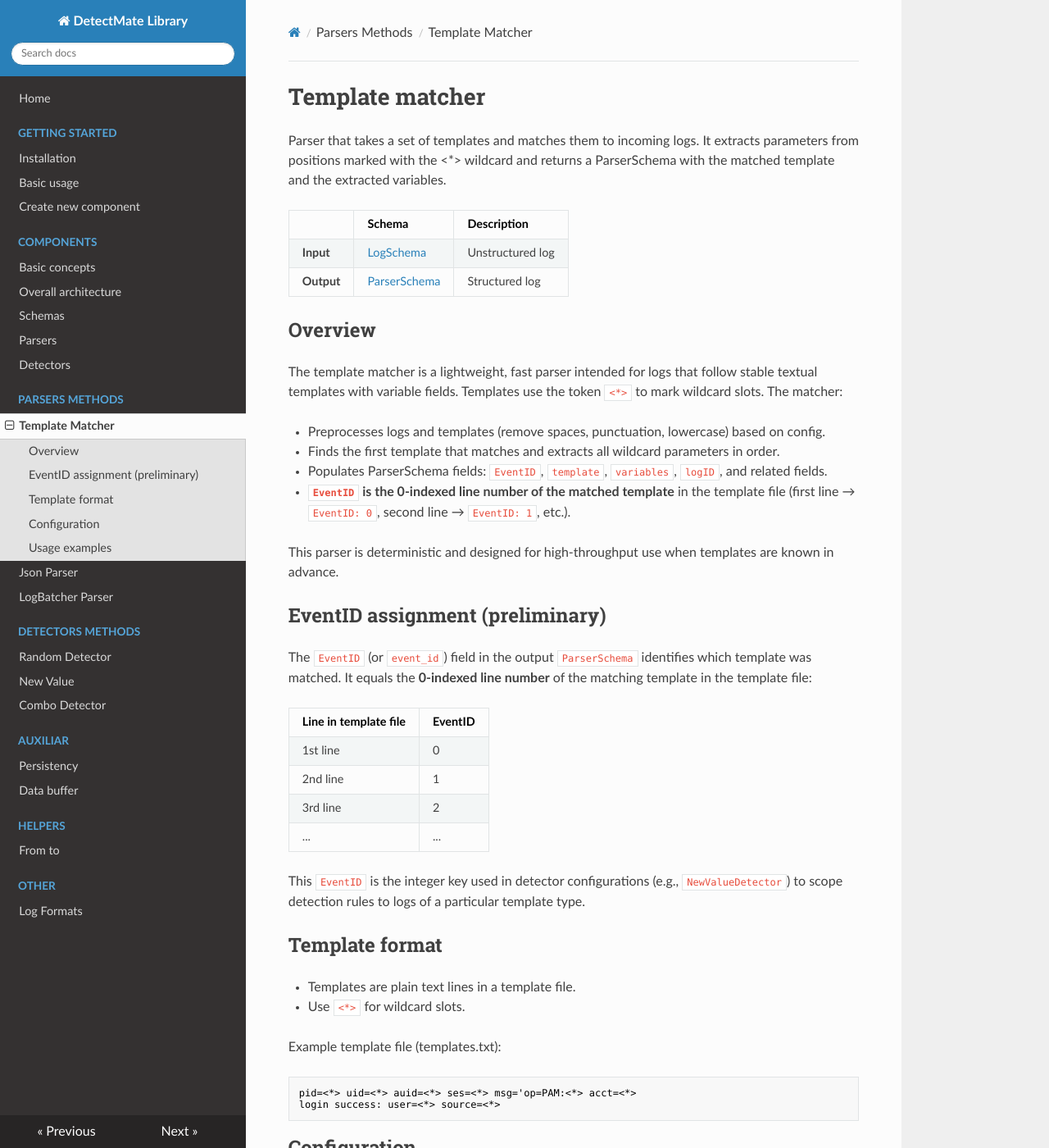
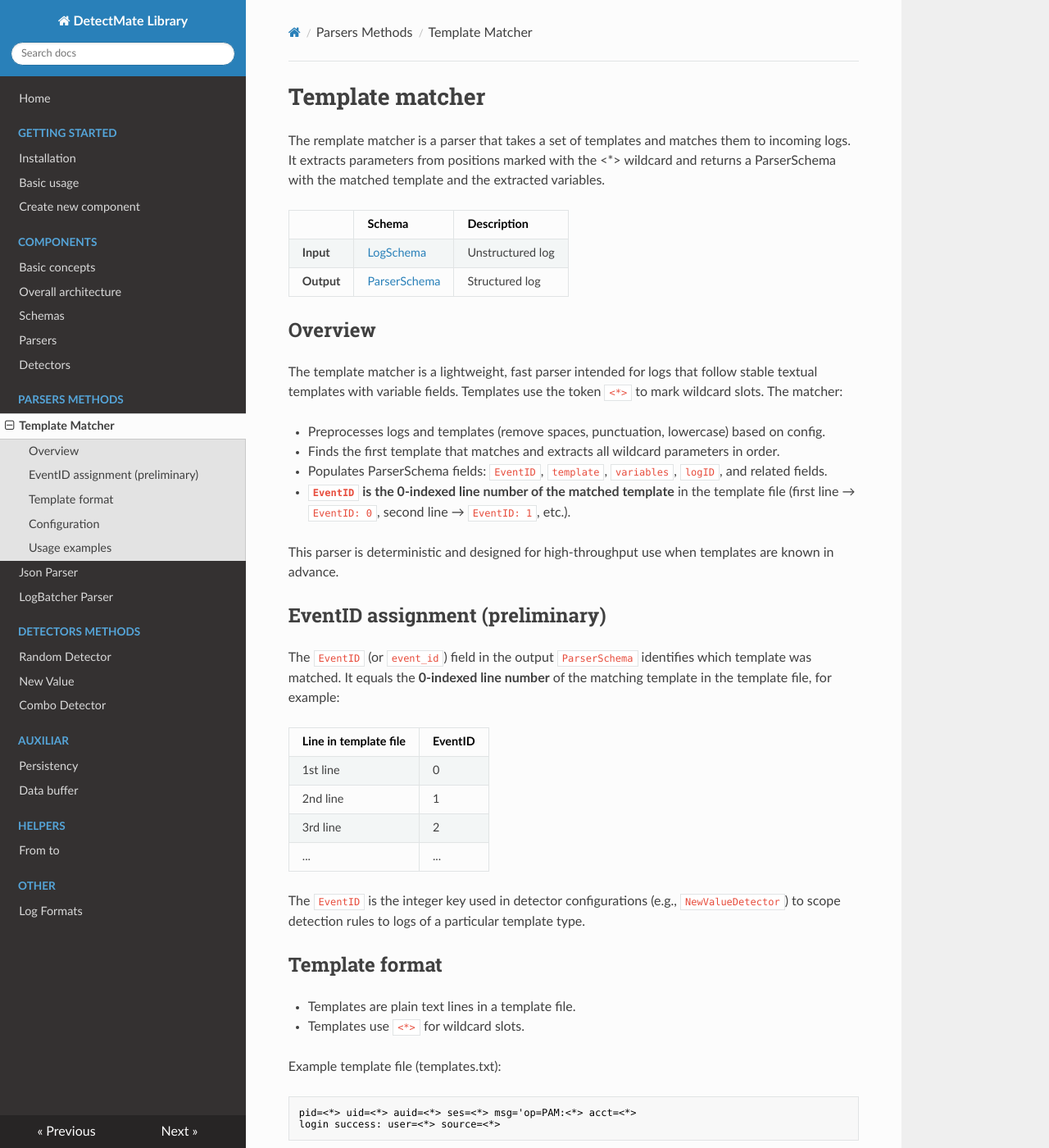
Before and after one commit to ait-detectmate/DetectMateLibrary, an MkDocs documentation site: the page built from docs/parsers/template_matcher.md, in a window 1280 px wide and 1400 px high. Shown: the whole window at 82% size. Built offline with MkDocs 1.6.1, drawn with Linux system fonts in a browser that asks for light colours; nearby versions of some CDN libraries.

Commit message:
Update template_matcher.md
Add minor changes.

````diff
--- a/docs/parsers/template_matcher.md
+++ b/docs/parsers/template_matcher.md
@@ -1,6 +1,6 @@
 # Template matcher
 
-Parser that takes a set of templates and matches them to incoming logs. It extracts parameters from positions marked with the <*> wildcard and returns a ParserSchema with the matched template and the extracted variables.
+The remplate matcher is a parser that takes a set of templates and matches them to incoming logs. It extracts parameters from positions marked with the <*> wildcard and returns a ParserSchema with the matched template and the extracted variables.
 
 |            | Schema                     | Description        |
 |------------|----------------------------|--------------------|
@@ -20,7 +20,7 @@
 
 ## EventID assignment (preliminary)
 
-The `EventID` (or `event_id`) field in the output `ParserSchema` identifies which template was matched. It equals the **0-indexed line number** of the matching template in the template file:
+The `EventID` (or `event_id`) field in the output `ParserSchema` identifies which template was matched. It equals the **0-indexed line number** of the matching template in the template file, for example:
 
 | Line in template file | EventID |
 |-----------------------|---------|
@@ -29,12 +29,12 @@
 | 3rd line              | 2       |
 | ...                   | ...     |
 
-This `EventID` is the integer key used in detector configurations (e.g., `NewValueDetector`) to scope detection rules to logs of a particular template type.
+The `EventID` is the integer key used in detector configurations (e.g., `NewValueDetector`) to scope detection rules to logs of a particular template type.
 
 ## Template format
 
 - Templates are plain text lines in a template file.
-- Use `<*>` for wildcard slots.
+- Templates use `<*>` for wildcard slots.
 
 Example template file (templates.txt):
 ```text
````
